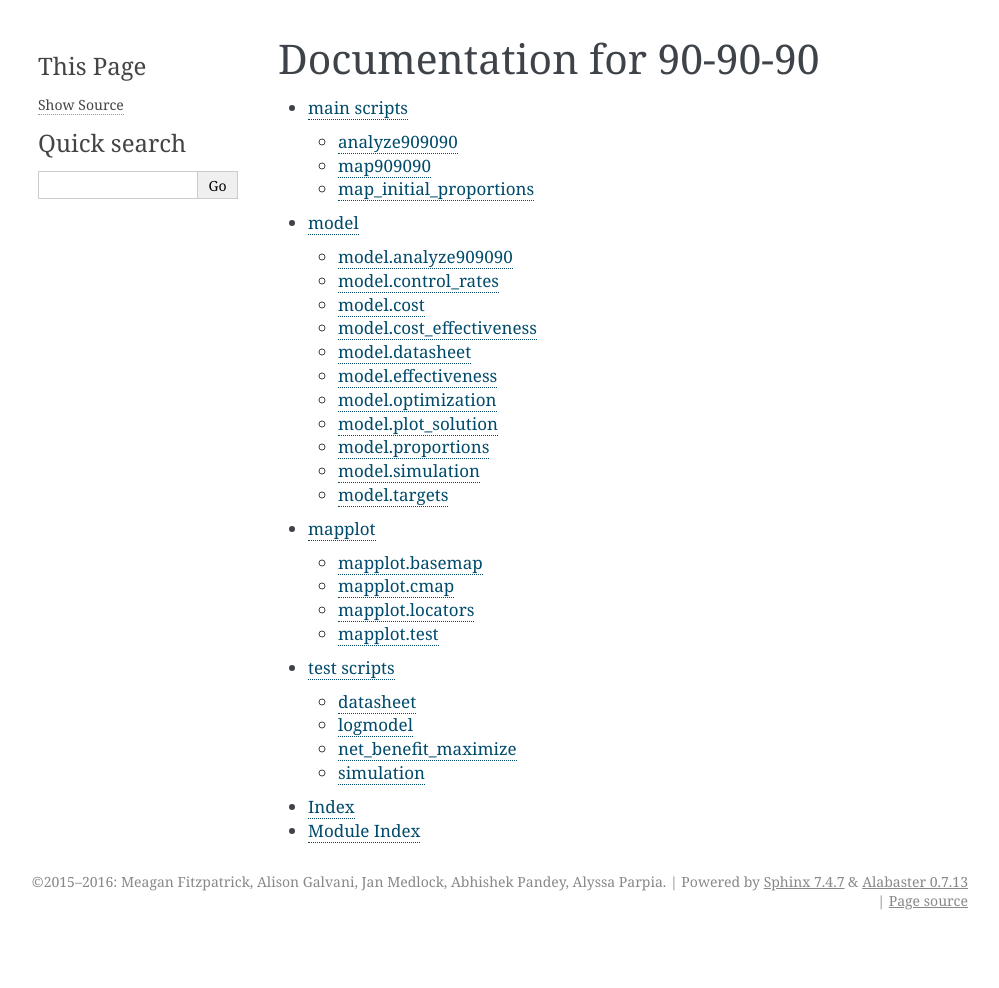
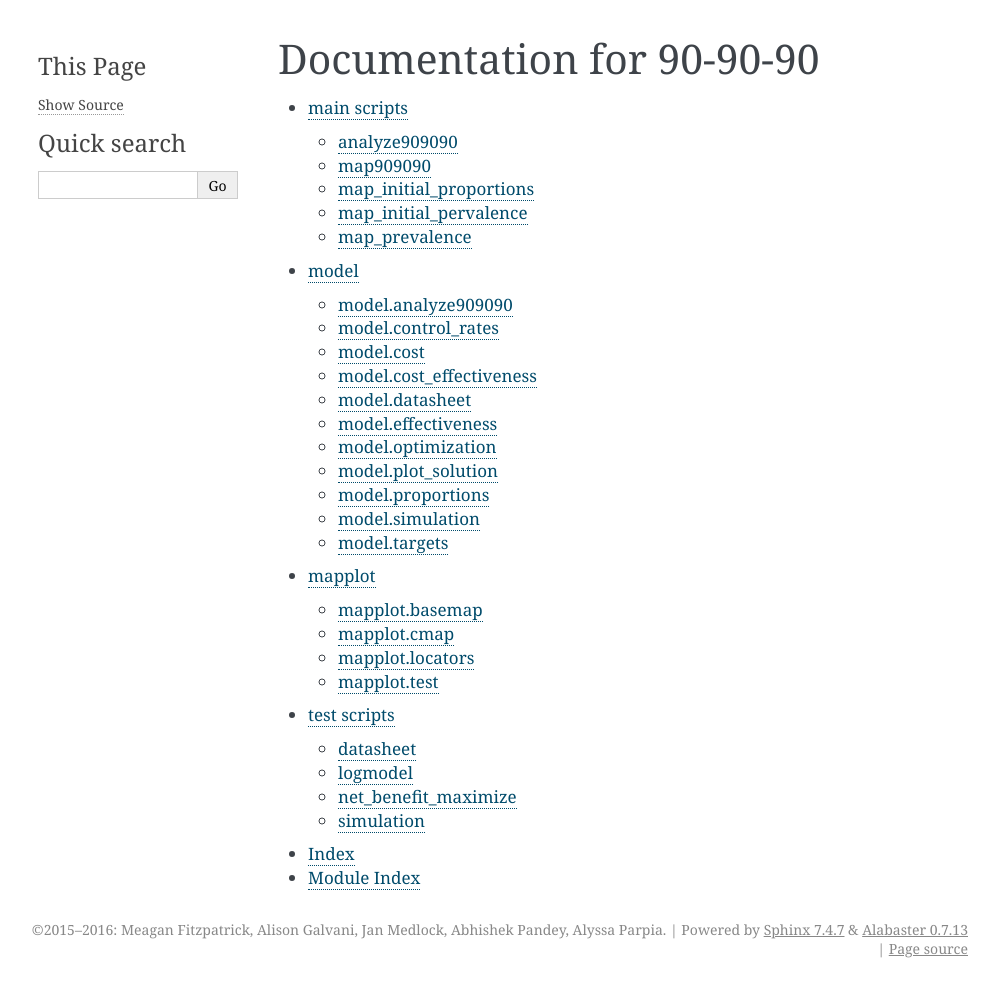
Before and after one commit to janmedlock/HIV-95-vaccine, a Sphinx documentation site: the page built from Codes/docs/source/index.rst, in a window 1280 px wide. Shown: the whole page, without its empty margins (142-1141 px from the left). Built offline with Sphinx 7.4.7, drawn with Linux system fonts in a browser that asks for light colours; before the commit the page ends 940 px from its top, so only the background shows below that.

Commit message:
Updated doc sources.

```diff
--- a/Codes/docs/source/scripts.rst
+++ b/Codes/docs/source/scripts.rst
@@ -13,3 +13,11 @@ map909090
 map_initial_proportions
 -----------------------
 .. automodule:: map_initial_proportions
+
+map_initial_pervalence
+----------------------
+.. automodule:: map_initial_prevalence
+
+map_prevalence
+--------------
+.. automodule:: map_prevalence
```
